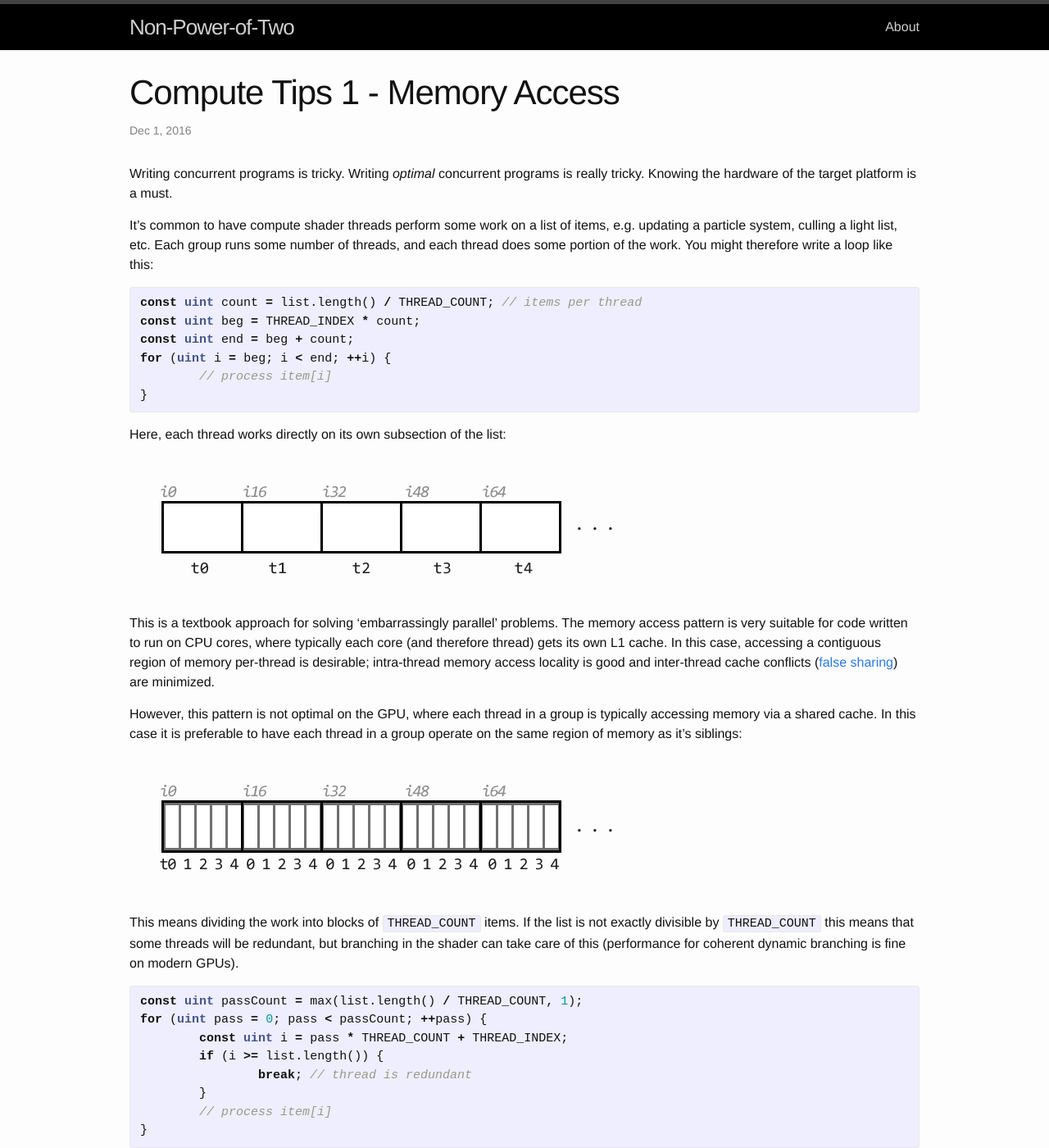
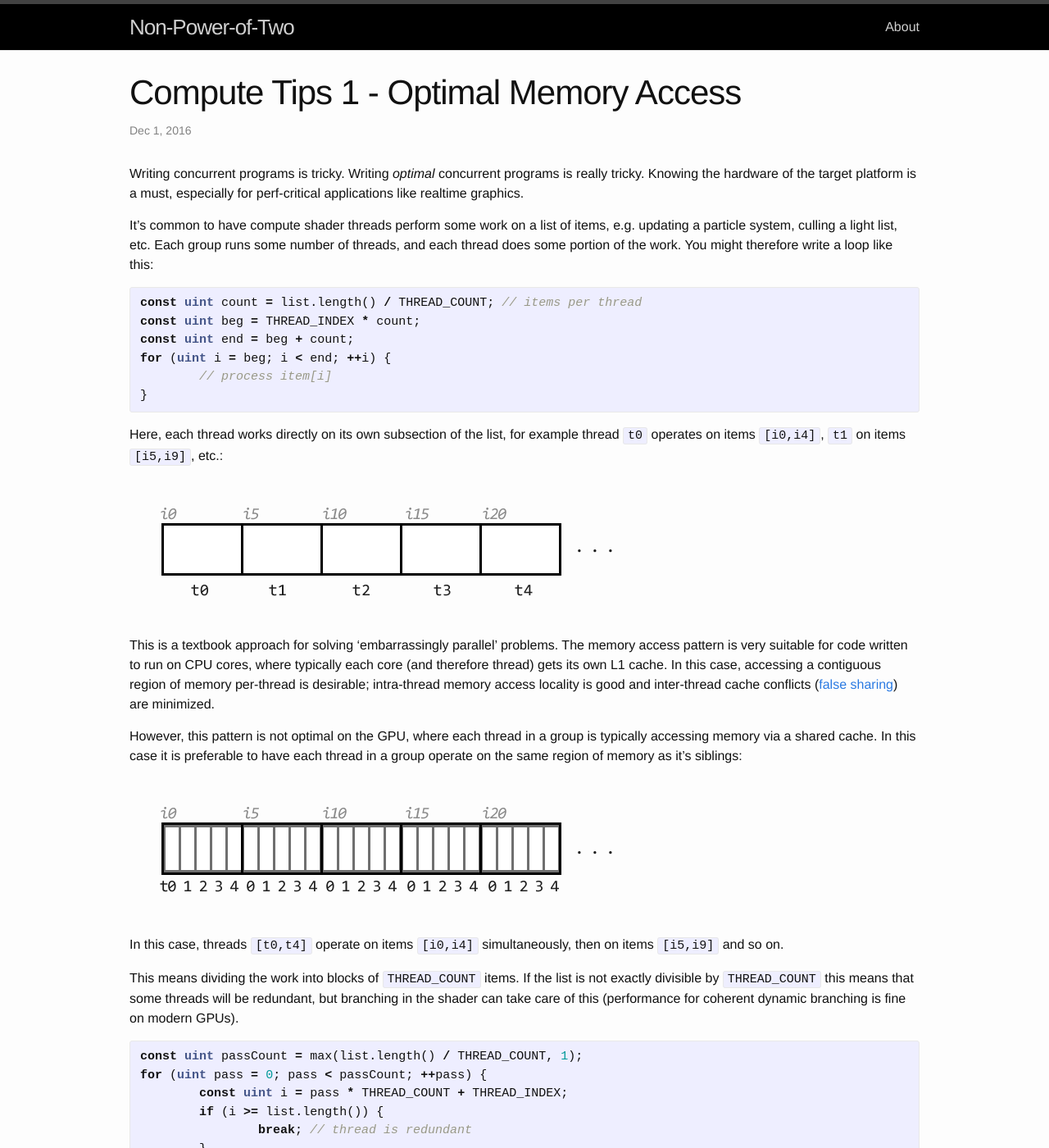
Before and after one commit to john-chapman/john-chapman.github.io, a Jekyll site: the page built from _posts/2016-12-01-compute-tips-1.md, in a window 1280 px wide and 1400 px high. Shown: the whole window at 82% size. Built offline with Jekyll 4.4.1, drawn with Linux system fonts in a browser that asks for light colours; comment, search, counter and statistics services are not loaded.

Commit message:
Static init tweaks, better diagrams for compute tips 1

```diff
--- a/_posts/2016-12-01-compute-tips-1.md
+++ b/_posts/2016-12-01-compute-tips-1.md
@@ -1,13 +1,13 @@
 ---
 layout: post
-title: Compute Tips 1 - Memory Access
+title: Compute Tips 1 - Optimal Memory Access
 date: 2016-12-01
 comments: true
 published: true
 tags: compute shader, memory access, cache coherency, hlsl, glsl
 ---
 
-Writing concurrent programs is tricky. Writing _optimal_ concurrent programs is really tricky. Knowing the hardware of the target platform is a must.
+Writing concurrent programs is tricky. Writing _optimal_ concurrent programs is really tricky. Knowing the hardware of the target platform is a must, especially for perf-critical applications like realtime graphics.
 
 It's common to have compute shader threads perform some work on a list of items, e.g. updating a particle system, culling a light list, etc. Each group runs some number of threads, and each thread does some portion of the work. You might therefore write a loop like this:
 
@@ -20,7 +20,7 @@ for (uint i = beg; i < end; ++i) {
 }
 {% endhighlight %}
 
-Here, each thread works directly on its own subsection of the list:
+Here, each thread works directly on its own subsection of the list, for example thread `t0` operates on items `[i0,i4]`, `t1` on items `[i5,i9]`, etc.:
 
 ![Thread-wise list partitioning](/images/list_threadwise.png)
 
@@ -29,6 +29,8 @@ This is a textbook approach for solving 'embarrassingly parallel' problems. The
 However, this pattern is not optimal on the GPU, where each thread in a group is typically accessing memory via a shared cache. In this case it is preferable to have each thread in a group operate on the same region of memory as it's siblings:
 
 ![Group-wise list partitioning](/images/list_groupwise.png)
+
+In this case, threads `[t0,t4]` operate on items `[i0,i4]` simultaneously, then on items `[i5,i9]` and so on.
 
 This means dividing the work into blocks of `THREAD_COUNT` items. If the list is not exactly divisible by `THREAD_COUNT` this means that some threads will be redundant, but branching in the shader can take care of this (performance for coherent dynamic branching is fine on modern GPUs).
 
```
Also changed, not shown: _posts/2016-09-01-static-initialization.md (+6 -6 lines), images/list_groupwise.png, images/list_threadwise.png.
